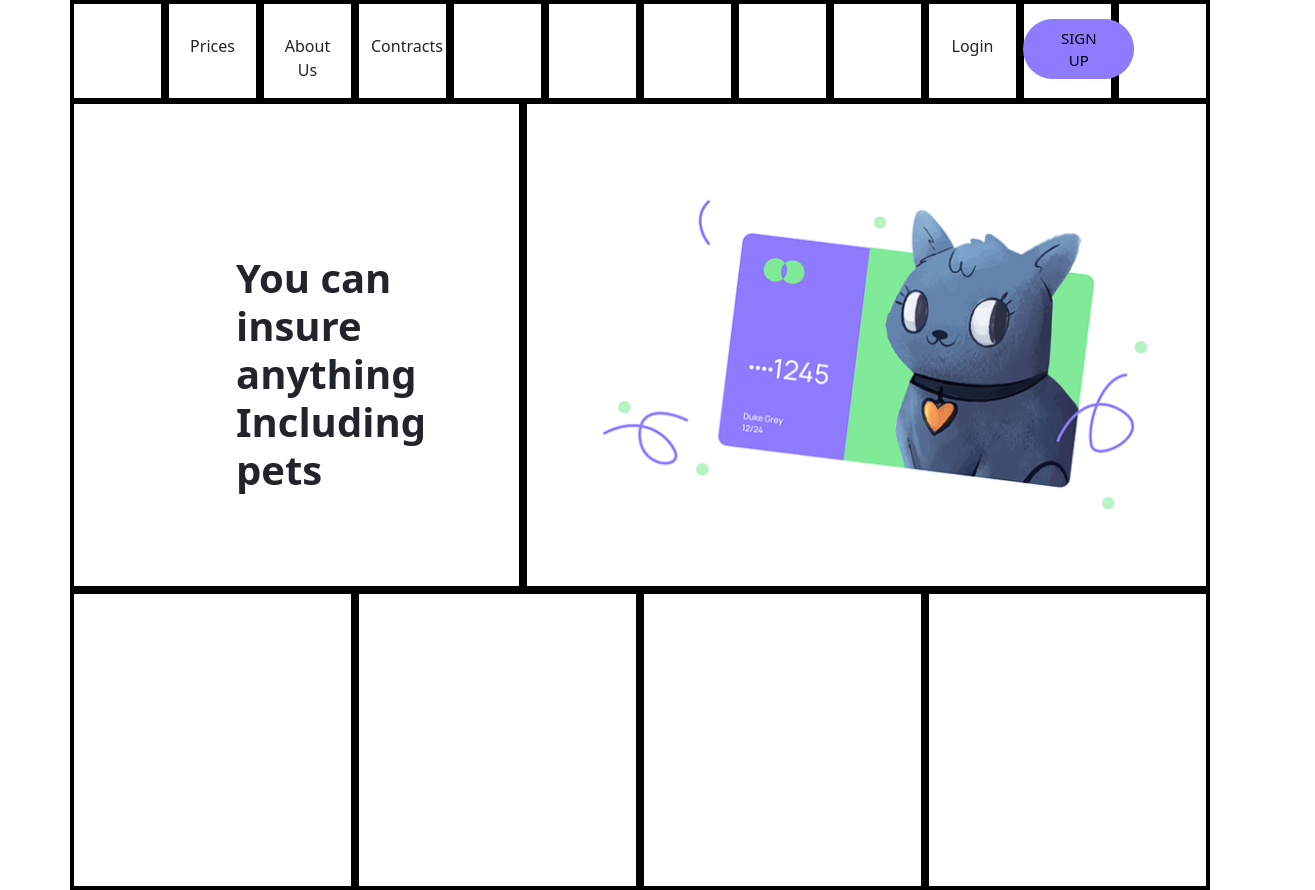
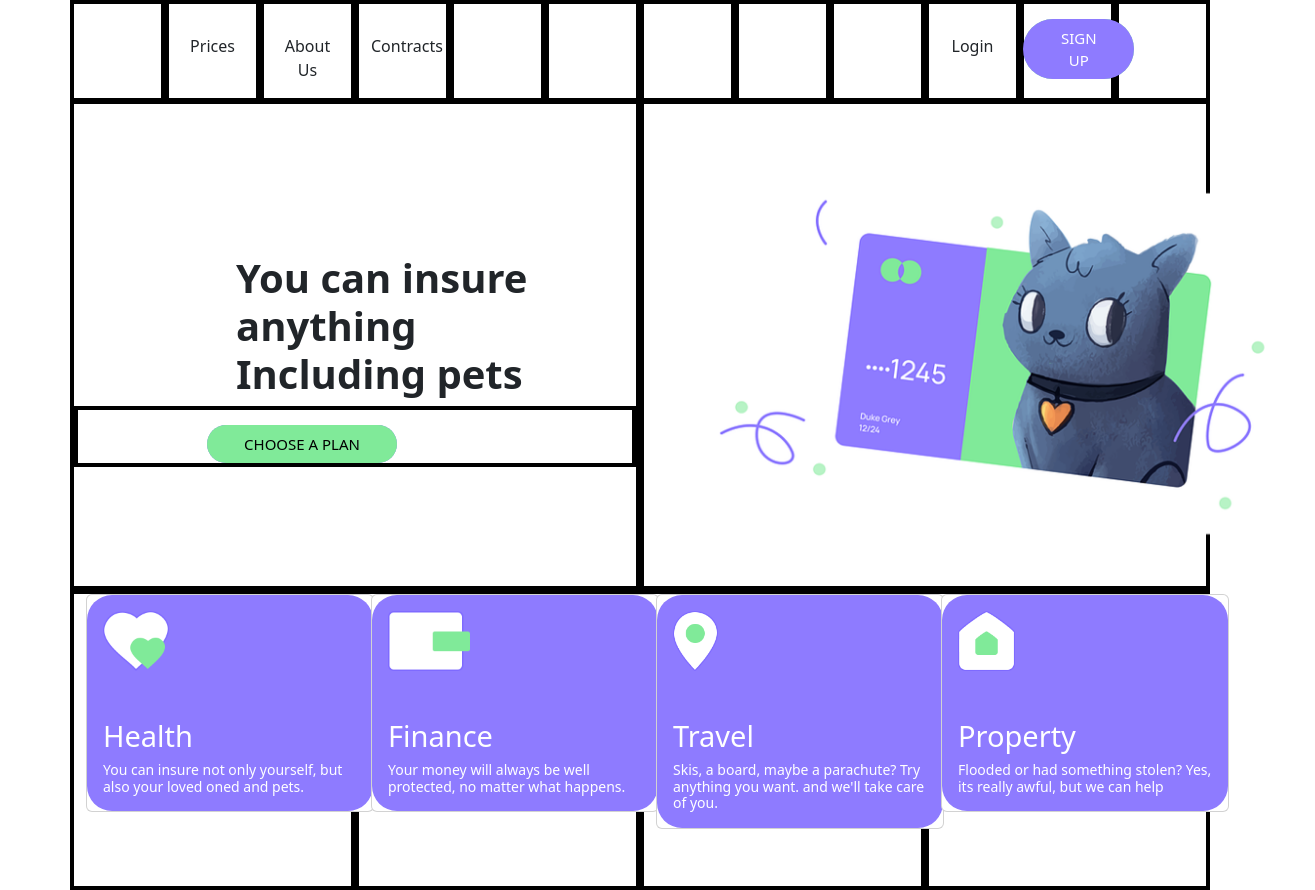
Before and after one commit to AlexRC125/Dribbble-Design, a plain HTML site: page index.html in a window 1280 px wide. Shown: the whole page, 1315 px wide, since content can reach past the window. Drawn offline with nearby package versions, Linux system fonts and the light colour scheme.

Commit message:
Almost Done

```diff
--- a/css/style.css
+++ b/css/style.css
@@ -28,7 +28,7 @@
     border: none;
     font-family: inherit;
     font-weight: 500;
-    color: black;
+    color: white;
     background-color: #8e7bff;
     margin-top: 15px;
     margin-left: -20%;
@@ -66,7 +66,7 @@
     opacity: 0;
    }
 
-   p{
+   .p1{
     padding-top: 30px;
    }
    .img2{
@@ -78,3 +78,75 @@ margin-right: 20px;
         margin-top: 150px;
         margin-left: 150px;
       }
+
+      .card-body{
+        background-color: #8e7bff;
+        border-radius: 25px;
+        color: white;
+      }
+
+      .img3{
+        height: 60px;
+        margin-right: 300px;
+        margin-bottom: 40px;
+      }
+      h5{
+       text-align: start;
+      }
+
+      .small{
+        font-size: 14px;
+      }
+       .card-title{
+        font-size: 29px;
+       }
+
+       .btn2{
+        position: relative;
+    font-size: 15px;
+    text-transform: uppercase;
+    text-decoration: none;
+    padding: .5em 2.5em;
+    display: inline-block;
+    border-radius: 4em;
+    transition: all .2s;
+    border: none;
+    font-family: inherit;
+    font-weight: 500;
+    color: black;
+    background-color: #80ea99;
+    margin-top: 15px;
+    margin-left: -20%;
+       }
+
+       .btn2:hover {
+        transform: translateY(-3px);
+        box-shadow: 0 10px 20px rgba(0, 0, 0, 0.2);
+       }
+
+       .bt2n:active {
+        transform: translateY(-1px);
+        box-shadow: 0 5px 10px rgba(0, 0, 0, 0.2);
+       }
+
+       .btn2::after {
+        content: "";
+        display: inline-block;
+        height: 100%;
+        width: 100%;
+        border-radius: 100px;
+        position: absolute;
+        top: 0;
+        left: 0;
+        z-index: -1;
+        transition: all .4s;
+       }
+
+       .btn2::after {
+        background-color: #8e7bff;
+       }
+
+       .btn2:hover::after {
+        transform: scaleX(1.4) scaleY(1.6);
+        opacity: 0;
+       }
--- a/index.html
+++ b/index.html
@@ -11,29 +11,57 @@
     <div id="grid1" class="container">
 <div class="row Rw1">
     <div class="col-1"></div>
-    <div class="col-1"><p>Prices</p></div>
-    <div class="col-1"><p>About Us</p></div>
-    <div class="col-1"><p>Contracts</p></div>
+    <div class="col-1"><p class="p1">Prices</p></div>
+    <div class="col-1"><p class="p1">About Us</p></div>
+    <div class="col-1"><p class="p1">Contracts</p></div>
     <div class="col-1"></div>
     <div class="col-1"></div>
     <div class="col-1"></div>
     <div class="col-1"></div>
     <div class="col-1"></div>
-    <div class="col-1"><p>Login</p></div>
+    <div class="col-1"><p class="p1">Login</p></div>
     <div class="col-1"><button class="btn"> Sign Up
     </button></div>
     <div class="col-1"></div>
 </div>
 <div id="box" class="row">
-    <div class="col"><h1 ALIGN=LEFT class="Test">You can insure <br> anything<br> Including pets</h1></div>
-    <div class="col"><img class="img2" src="img/cat-card.png" height="380px"></div>
+    <div class="col-6"><h1 ALIGN=LEFT class="Test">You can insure <br> anything<br> Including pets</h1><div class="row"><div class="col"><button class="btn2"> CHOOSE A PLAN</button></div></div></div>
+    <div class="col-6"><img class="img2" src="img/cat-card.png" height="380px"></div>
 </div>
 
 <div class="row Rw2">
-    <div class="col"></div>
-    <div class="col"></div>
-    <div class="col"></div>
-    <div class="col"></div>
+    <div class="col-3"><div class="card" style="width: 18rem;">
+      <div class="card-body">
+        <h5 class="card-title"> <img src="img/health.png" class="img3"></h5>
+        <h5 id="Health" class="card-title"> Health</h5>
+        <h5 class="card-text small">You can insure not only yourself, but also your loved oned and pets.</h5>
+
+      </div>
+    </div></div>
+    <div class="col-3"><div class="card" style="width: 18rem;">
+      <div class="card-body">
+        <h5 class="card-title"> <img src="img/finance.png" class="img3"></h5>
+        <h5 id="Health" class="card-title"> Finance</h5>
+        <h5 class="card-text small">Your money will always be well protected, no matter what happens.</h5>
+
+      </div>
+    </div></div>
+    <div class="col-3"><div class="card" style="width: 18rem;">
+      <div class="card-body">
+        <h5 class="card-title"> <img src="img/travel.png" class="img3"></h5>
+        <h5 id="Health" class="card-title "> Travel</h5>
+        <h5 class="card-text small">Skis, a board, maybe a parachute? Try anything you want. and we'll take care of you.</h5>
+
+      </div>
+    </div></div>
+    <div class="col-3"><div class="card" style="width: 18rem;">
+      <div class="card-body">
+        <h5 class="card-title"> <img src="img/property.png" class="img3"></h5>
+        <h5 id="Health" class="card-title"> Property</h5>
+        <h5 class="card-text small">Flooded or had something stolen? Yes, its really awful, but we can help</h5>
+
+      </div>
+    </div></div>
 </div>
 </div>
 
```
